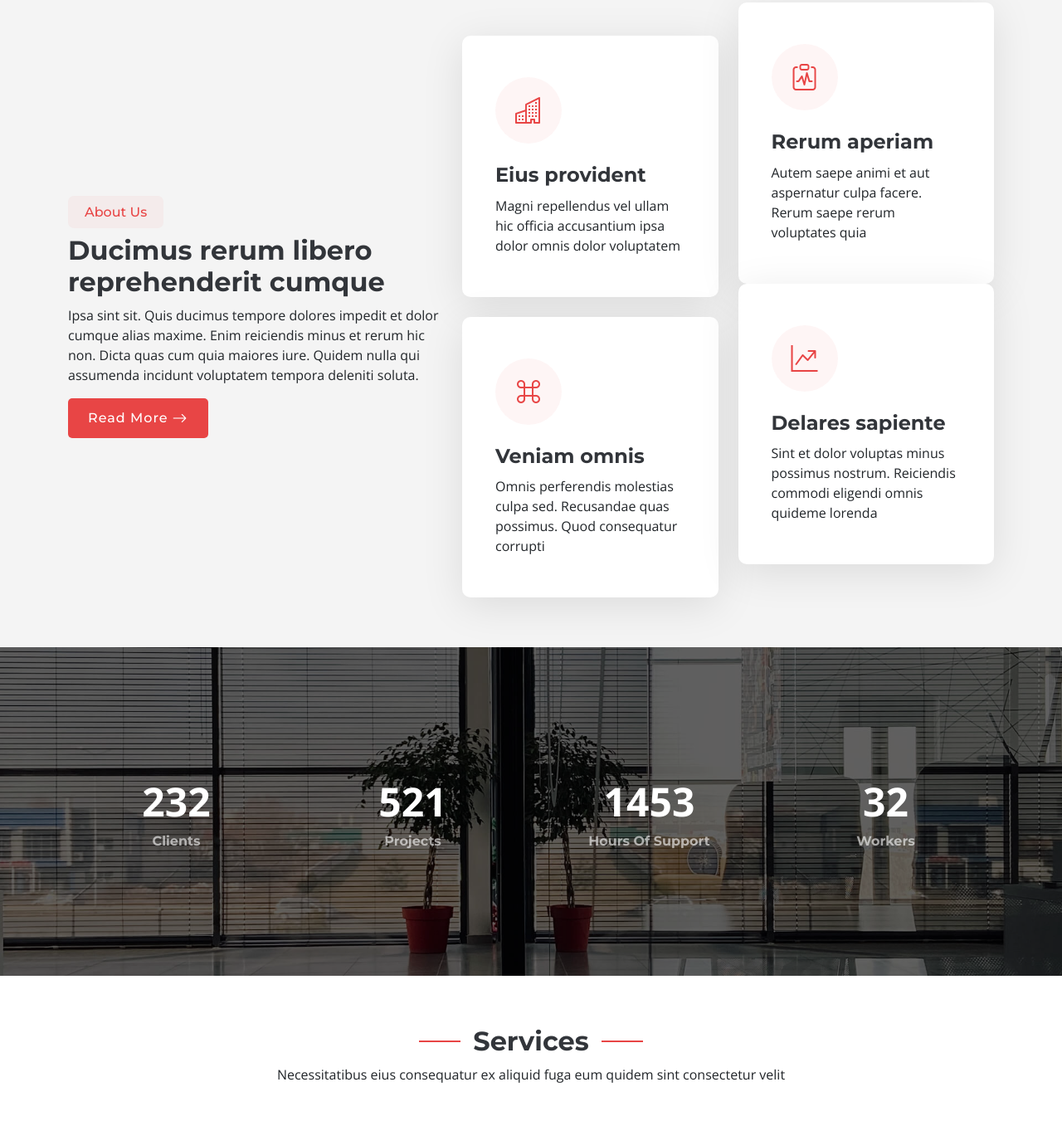
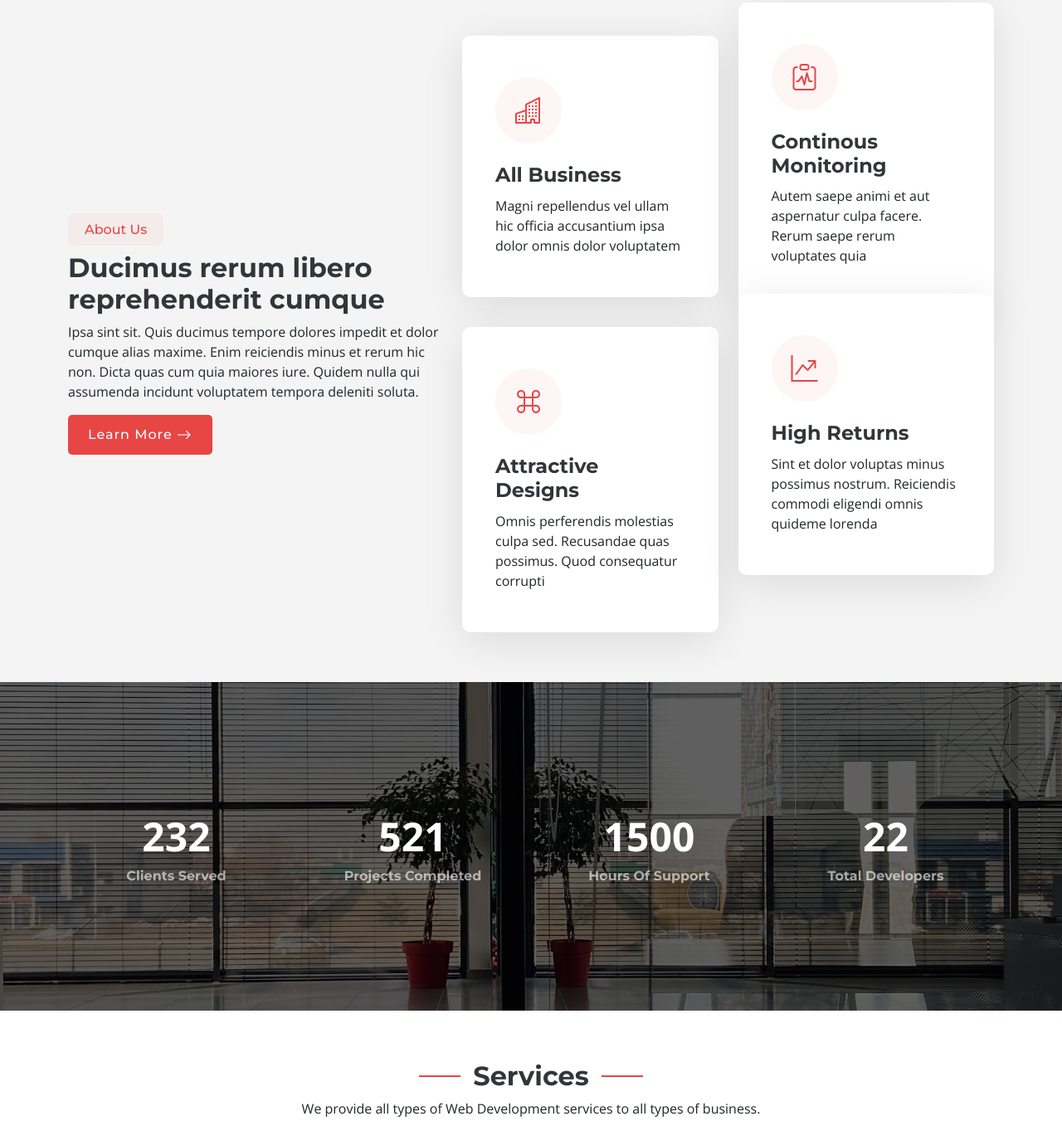
Before and after one commit to shivamkush-27/avenue, a plain HTML site: page index.html in a window 1280 px wide. Shown: the part 948-2299 px from the top of the page at 83% size. Drawn offline with nearby package versions, Linux system fonts and the light colour scheme.

Commit message:
Content Update
Some Content of About and Services Page Updated

```diff
--- a/index.html
+++ b/index.html
@@ -67,8 +67,8 @@
       <div class="container">
         <div class="row">
           <div class="col-lg-10">
-            <h2 data-aos="fade-up" data-aos-delay="100">Welcome to Our Website</h2>
-            <p data-aos="fade-up" data-aos-delay="200">We are team of talented designers making websites with Bootstrap
+            <h2 data-aos="fade-up" data-aos-delay="100">Welcome to AVENUE</h2>
+            <p data-aos="fade-up" data-aos-delay="200">We are team of talented WEB DEVELOPERS making websites for modern world
             </p>
           </div>
           <div class="col-lg-5">
@@ -131,7 +131,7 @@
             <p>Ipsa sint sit. Quis ducimus tempore dolores impedit et dolor cumque alias maxime. Enim reiciendis minus
               et rerum hic non. Dicta quas cum quia maiores iure. Quidem nulla qui assumenda incidunt voluptatem tempora
               deleniti soluta.</p>
-            <a href="#" class="read-more"><span>Read More</span><i class="bi bi-arrow-right"></i></a>
+            <a href="#" class="read-more"><span>Learn More</span><i class="bi bi-arrow-right"></i></a>
           </div>
 
           <div class="col-xl-7">
@@ -140,7 +140,7 @@
               <div class="col-md-6" data-aos="fade-up" data-aos-delay="200">
                 <div class="icon-box">
                   <i class="bi bi-buildings"></i>
-                  <h3>Eius provident</h3>
+                  <h3>All Business</h3>
                   <p>Magni repellendus vel ullam hic officia accusantium ipsa dolor omnis dolor voluptatem</p>
                 </div>
               </div> <!-- End Icon Box -->
@@ -148,7 +148,7 @@
               <div class="col-md-6" data-aos="fade-up" data-aos-delay="300">
                 <div class="icon-box">
                   <i class="bi bi-clipboard-pulse"></i>
-                  <h3>Rerum aperiam</h3>
+                  <h3>Continous Monitoring</h3>
                   <p>Autem saepe animi et aut aspernatur culpa facere. Rerum saepe rerum voluptates quia</p>
                 </div>
               </div> <!-- End Icon Box -->
@@ -156,7 +156,7 @@
               <div class="col-md-6" data-aos="fade-up" data-aos-delay="400">
                 <div class="icon-box">
                   <i class="bi bi-command"></i>
-                  <h3>Veniam omnis</h3>
+                  <h3>Attractive Designs</h3>
                   <p>Omnis perferendis molestias culpa sed. Recusandae quas possimus. Quod consequatur corrupti</p>
                 </div>
               </div> <!-- End Icon Box -->
@@ -164,7 +164,7 @@
               <div class="col-md-6" data-aos="fade-up" data-aos-delay="500">
                 <div class="icon-box">
                   <i class="bi bi-graph-up-arrow"></i>
-                  <h3>Delares sapiente</h3>
+                  <h3>High Returns</h3>
                   <p>Sint et dolor voluptas minus possimus nostrum. Reiciendis commodi eligendi omnis quideme lorenda
                   </p>
                 </div>
@@ -191,7 +191,7 @@
             <div class="stats-item text-center w-100 h-100">
               <span data-purecounter-start="0" data-purecounter-end="232" data-purecounter-duration="1"
                 class="purecounter"></span>
-              <p>Clients</p>
+              <p>Clients Served</p>
             </div>
           </div><!-- End Stats Item -->
 
@@ -199,13 +199,13 @@
             <div class="stats-item text-center w-100 h-100">
               <span data-purecounter-start="0" data-purecounter-end="521" data-purecounter-duration="1"
                 class="purecounter"></span>
-              <p>Projects</p>
+              <p>Projects Completed</p>
             </div>
           </div><!-- End Stats Item -->
 
           <div class="col-lg-3 col-md-6">
             <div class="stats-item text-center w-100 h-100">
-              <span data-purecounter-start="0" data-purecounter-end="1453" data-purecounter-duration="1"
+              <span data-purecounter-start="0" data-purecounter-end="1500" data-purecounter-duration="1"
                 class="purecounter"></span>
               <p>Hours Of Support</p>
             </div>
@@ -213,9 +213,9 @@
 
           <div class="col-lg-3 col-md-6">
             <div class="stats-item text-center w-100 h-100">
-              <span data-purecounter-start="0" data-purecounter-end="32" data-purecounter-duration="1"
+              <span data-purecounter-start="0" data-purecounter-end="22" data-purecounter-duration="1"
                 class="purecounter"></span>
-              <p>Workers</p>
+              <p>Total Developers</p>
             </div>
           </div><!-- End Stats Item -->
 
@@ -231,7 +231,7 @@
       <!--  Section Title -->
       <div class="container section-title" data-aos="fade-up">
         <h2>Services</h2>
-        <p>Necessitatibus eius consequatur ex aliquid fuga eum quidem sint consectetur velit</p>
+        <p>We provide all types of Web Development services to all types of business.</p>
       </div><!-- End Section Title -->
 
       <div class="container">
```
